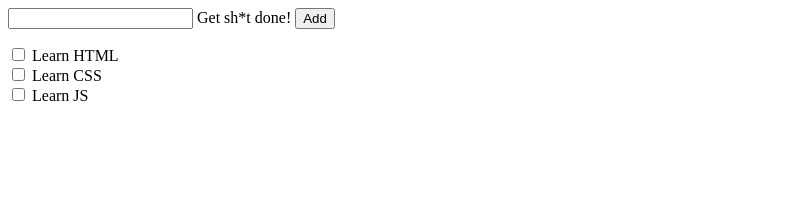
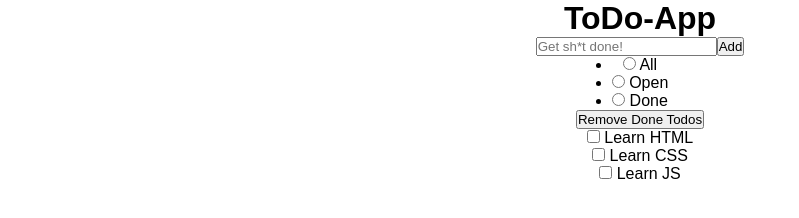
Before and after one commit to Nubiluma/todo-app-kata, a plain HTML site: page index.html in a window 1280 px wide. Shown: the whole page, without its empty margins (0-799 px from the left). Drawn offline with Linux system fonts and the light colour scheme.

Commit message:
restructure markup

```diff
--- a/index.html
+++ b/index.html
@@ -8,30 +8,50 @@
     <title>To-Do App</title>
   </head>
   <body class="body">
-    <header></header>
+    <header class="">
+      <h1>ToDo-App</h1>
+    </header>
     <main>
-      <div class="input-div">
-        <form onsubmit="return false" action="">
-          <input type="text" id="todo-input" />
-          <label for="todo-input" class="input-label">Get sh*t done!</label>
+      <section class="input">
+        <form onsubmit="return false" class="flex-r-c-c">
+          <input type="text" id="todo-input" placeholder="Get sh*t done!" />
+          <label for="todo-input"></label>
           <button id="btn-add">Add</button>
         </form>
-        <ul id="todo-list"></ul>
-      </div>
-      <div id="todos" class="flex-container">
-        <div>
+      </section>
+      <section class="filter-options flex-c-c-c">
+        <ul id="filter">
+          <li>
+            <input type="radio" id="filter-all" />
+            <label for="filter-all">All</label>
+          </li>
+          <li>
+            <input type="radio" id="filter-open" />
+            <label for="filter-open">Open</label>
+          </li>
+          <li>
+            <input type="radio" id="filter-done" />
+            <label for="filter-done">Done</label>
+          </li>
+        </ul>
+        <button id="btn-remove">Remove Done Todos</button>
+      </section>
+      <section class="todos">
+        <ul id="todo-list" class="flex-c-c-c">
+          <li>
             <input type="checkbox" id="temp1" />
             <label for="temp1">Learn HTML</label>
-        </div>
-        <div>
+          </li>
+          <li>
             <input type="checkbox" id="temp2" />
             <label for="temp2">Learn CSS</label>
-        </div>
-        <div>
+          </li>
+          <li>
             <input type="checkbox" id="temp3" />
             <label for="temp3">Learn JS</label>
-        </div>
-      </div>
+          </li>
+        </ul>
+      </section>
     </main>
 
     <script src="script.js"></script>
--- a/script.js
+++ b/script.js
@@ -1,6 +1,7 @@
 const addBtn = document.querySelector("#btn-add");
+const rmBtn = document.querySelector("#btn-remove");
 const input = document.querySelector("#todo-input");
-const toDoList = document.querySelector("#todos");
+const toDoList = document.querySelector("#todo-list");
 
 const filterOptions = ["all", "done", "open"];
 
@@ -27,23 +28,8 @@ addBtn.addEventListener("click", function () {
 function addTodoItem(event) {
   const newEntry = new toDoItem(input.value, false);
   appState.todos.push(newEntry);
-  //toDos.push();
 
-  let entryDiv = document.createElement("div");
-
-  let todoEntry = document.createElement("input");
-  todoEntry.setAttribute("type", "checkbox");
-  todoEntry.setAttribute("id", generateId());
-
-  console.log(generateId);
-
-  let entryLabel = document.createElement("label");
-  entryLabel.setAttribute("for", todoEntry.id);
-  entryLabel.append(newEntry.description);
-
-  toDoList.appendChild(entryDiv);
-  entryDiv.appendChild(todoEntry);
-  entryDiv.appendChild(entryLabel);
+  createMarkupStructure(newEntry);
 
   //debug
   console.log("Added Entry: " + input.value);
@@ -64,6 +50,24 @@ function filterTodoItems(event) {}
 function render() {}
 */
 
+function createMarkupStructure(entry) {
+  let entryDiv = document.createElement("div");
+
+  let todoEntry = document.createElement("input");
+  todoEntry.setAttribute("type", "checkbox");
+  todoEntry.setAttribute("id", generateId());
+
+  //console.log(generateId());
+
+  let entryLabel = document.createElement("label");
+  entryLabel.setAttribute("for", todoEntry.id);
+  entryLabel.append(entry.description);
+
+  entryDiv.appendChild(todoEntry);
+  entryDiv.appendChild(entryLabel);
+  toDoList.appendChild(entryDiv);
+}
+
 /**
  * generate id for specific label and input relation
  */
--- a/style.css
+++ b/style.css
@@ -1,18 +1,23 @@
-* {
+*,
+*:before,
+*:after {
   box-sizing: border-box;
-}
-
-html {
   margin: 0;
   padding: 0;
 }
 
-.input-div {
-  _position: relative;
+:root {
+  --clr-red-01: rgb(239, 72, 111);
+  --clr-yellow-01: rgb(245, 171, 0);
+  --clr-blue-01: rgb(16, 137, 177);
+  --clr-grey-01: rgb(245, 245, 245);
+  --clr-green-01: rgb(5, 214, 158);
+  --clr-white-01: rgb(255, 255, 255);
 }
 
-.input-label {
-  _position: absolute;
+html {
+  font-family: sans-serif;
+  text-align: center;
 }
 
 .todo--status {
@@ -20,15 +25,22 @@ html {
 }
 
 #todo-list {
-  list-style-type: circle;
+  list-style-type: none;
 }
 
 /********************************************************************/
 /* TEMPLATES */
 
-.flex-container {
+.flex-c-c-c {
   display: flex;
   flex-direction: column;
-  _justify-items: center;
-  _align-items: center;
+  justify-content: center;
+  align-items: center;
 }
+
+.flex-r-c-c {
+  display: flex;
+  _flex-direction: row;
+  justify-content: center;
+  align-items: center;
+}
```
Lines whose indentation alone changed are shown as unchanged.
